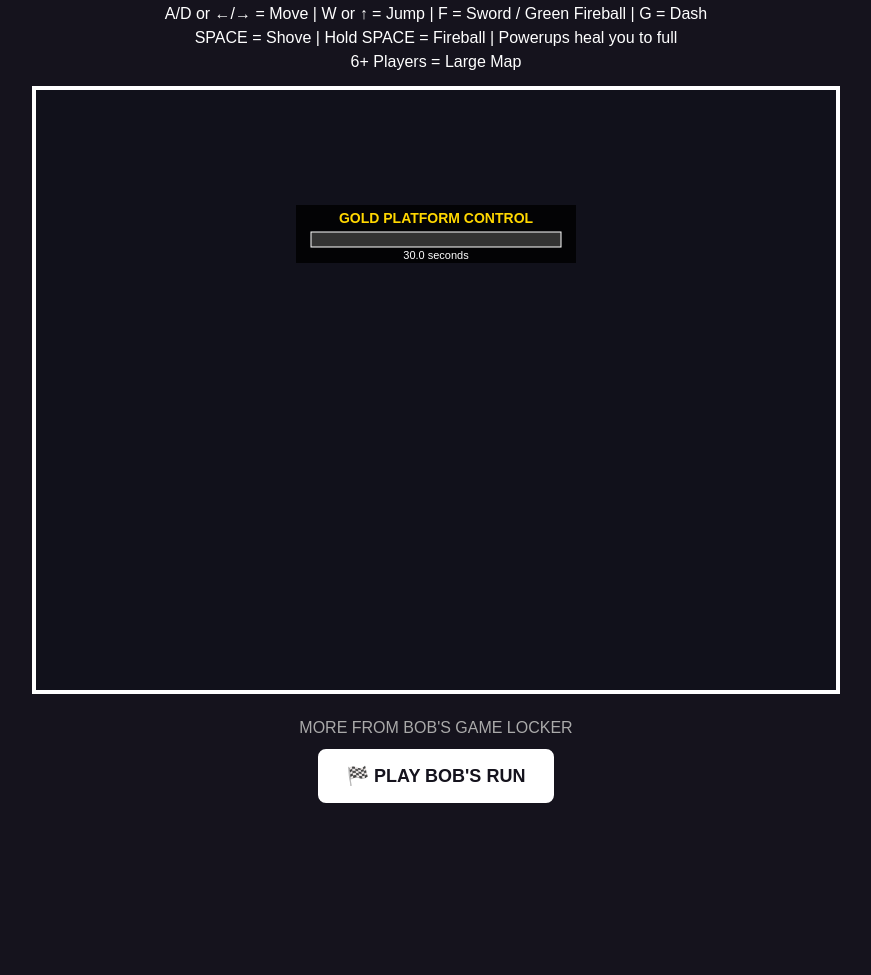
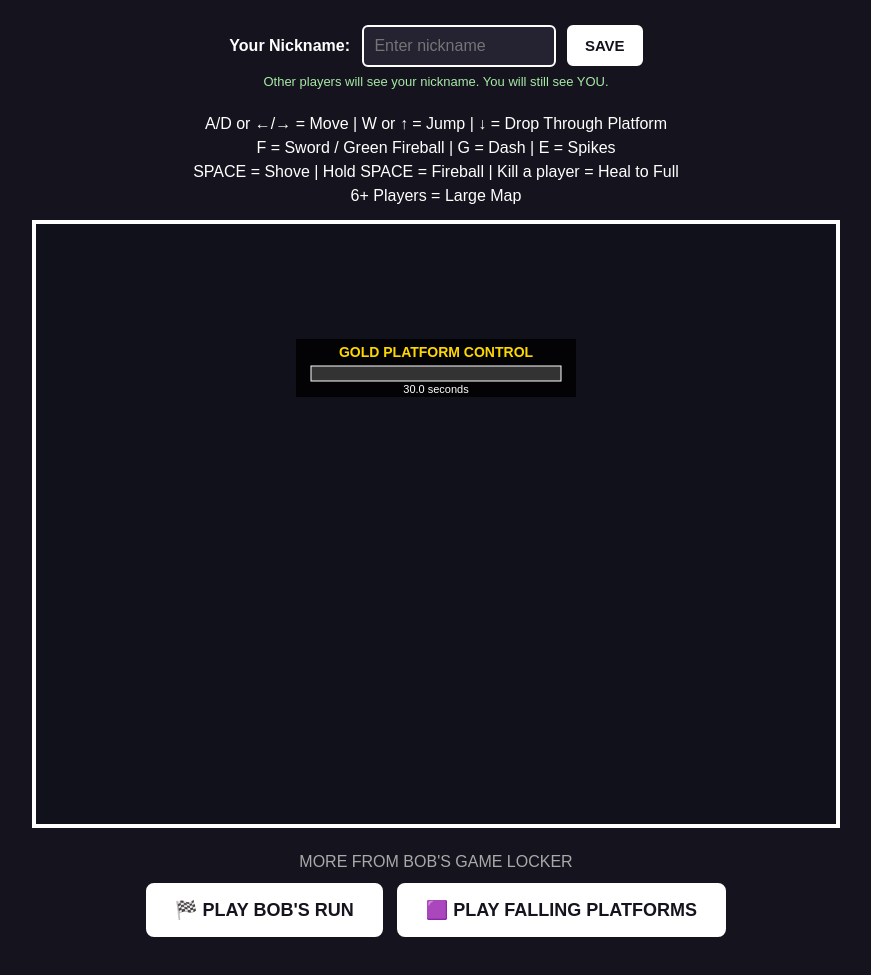
Before and after one commit to kvingua01/BlockBattle, a website: page public/index.html in a window 1280 px wide. Shown: the part 59-1034 px from the top of the page, without its empty margins (204-1075 px from the left). Before the commit the page ends 902 px from the top, so only its background shows below. Drawn offline with nearby package versions, Linux system fonts and the light colour scheme; no server answers.

Commit message:
Update index.html

```diff
--- a/public/index.html
+++ b/public/index.html
@@ -1,16 +1,13 @@
+
 <!DOCTYPE html>
 <html>
 
 <head>
-
     <meta charset="UTF-8">
 
-    <title>
-        BlockBattle
-    </title>
+    <title>BlockBattle</title>
 
     <style>
-
         body {
             margin: 0;
             background: #15131d;
@@ -31,18 +28,51 @@
         canvas {
             display: block;
             margin: 15px auto 20px auto;
+            background: #11111b;
+            border: 4px solid white;
+            max-width: 95vw;
+            max-height: 78vh;
+            width: auto;
+            height: auto;
+        }
 
-            background: #11111b;
+        .nickname-area {
+            margin: 14px auto;
+            padding: 12px;
+        }
 
-            border: 4px solid white;
+        .nickname-area label {
+            font-weight: bold;
+            margin-right: 8px;
+        }
 
-            max-width: 95vw;
+        #nicknameInput {
+            padding: 10px;
+            border: 2px solid #ffffff;
+            border-radius: 6px;
+            background: #252232;
+            color: white;
+            font-size: 16px;
+            width: 170px;
+            max-width: 55vw;
+        }
 
-            max-height: 78vh;
+        #saveNickname {
+            padding: 10px 16px;
+            margin-left: 6px;
+            border: 2px solid #ffffff;
+            border-radius: 6px;
+            background: #ffffff;
+            color: #15131d;
+            font-size: 15px;
+            font-weight: bold;
+            cursor: pointer;
+        }
 
-            width: auto;
-
-            height: auto;
+        #nicknameStatus {
+            color: #a7e9a7;
+            font-size: 13px;
+            margin-top: 7px;
         }
 
         .other-games {
@@ -55,22 +85,24 @@
             margin-bottom: 12px;
         }
 
+        .game-links {
+            display: flex;
+            justify-content: center;
+            align-items: center;
+            flex-wrap: wrap;
+            gap: 14px;
+        }
+
         .bobs-run-button {
             display: inline-block;
-
             padding: 13px 26px;
-
             background: #ffffff;
             color: #15131d;
-
             border: 3px solid #ffffff;
             border-radius: 8px;
-
             font-size: 18px;
             font-weight: bold;
-
             text-decoration: none;
-
             transition:
                 background 0.15s ease,
                 color 0.15s ease,
@@ -80,28 +112,52 @@
         .bobs-run-button:hover {
             background: #15131d;
             color: #ffffff;
-
             transform: scale(1.05);
         }
-
     </style>
-
 </head>
 
 <body>
 
-    <h1>
-        BLOCK BATTLE
-    </h1>
+    <h1>BLOCK BATTLE</h1>
+
+    <div class="nickname-area">
+        <label for="nicknameInput">
+            Your Nickname:
+        </label>
+
+        <input
+            id="nicknameInput"
+            type="text"
+            maxlength="16"
+            placeholder="Enter nickname"
+            autocomplete="off"
+        >
+
+        <button id="saveNickname" type="button">
+            SAVE
+        </button>
+
+        <div id="nicknameStatus">
+            Other players will see your nickname.
+            You will still see YOU.
+        </div>
+    </div>
 
     <p>
         A/D or ←/→ = Move
         |
         W or ↑ = Jump
         |
+        ↓ = Drop Through Platform
+    </p>
+
+    <p>
         F = Sword / Green Fireball
         |
         G = Dash
+        |
+        E = Spikes
     </p>
 
     <p>
@@ -109,7 +165,7 @@
         |
         Hold SPACE = Fireball
         |
-        Powerups heal you to full
+        Kill a player = Heal to Full
     </p>
 
     <p>
@@ -122,16 +178,15 @@
         height="600">
     </canvas>
 
-
-    <!-- =========================================
-         OTHER GAMES
-         ========================================= -->
+    <!-- OTHER GAMES -->
 
     <div class="other-games">
 
         <div class="other-games-title">
             MORE FROM BOB'S GAME LOCKER
         </div>
+
+        <div class="game-links">
 
             <a
                 class="bobs-run-button"
@@ -140,11 +195,18 @@
                 🏁 PLAY BOB'S RUN
             </a>
 
+            <a
+                class="bobs-run-button"
+                href="https://bobsgamelocker.com/falling-platforms"
+            >
+                🟪 PLAY FALLING PLATFORMS
+            </a>
+
         </div>
 
+    </div>
 
     <script src="/socket.io/socket.io.js"></script>
-
     <script src="game.js"></script>
 
 </body>
```
Lines whose indentation alone changed are shown as unchanged.
